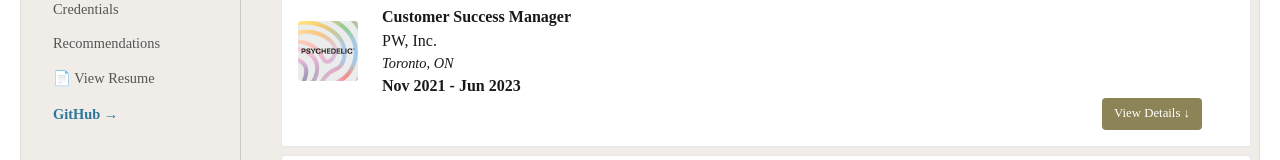
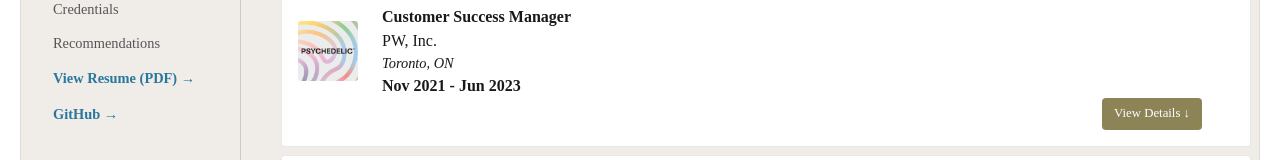
Before and after one commit to eric-laudrum/eric-laudrum.github.io, a Next.js app: page /resume in a window 1280 px wide. Shown: the part 412-572 px from the top of the page. Built offline with nearby package versions, Linux system fonts and the light colour scheme.

Commit message:
update: view resume link to match github links

```diff
--- a/src/components/Sidebar.tsx
+++ b/src/components/Sidebar.tsx
@@ -39,9 +39,10 @@ export default function Sidebar({ title, sections, prefix, repo, repoText, resum
               target="_blank"
               rel="noopener noreferrer"
               className="github-link"
+              style={{ fontWeight: "bold", color: "#2a769c" }}
 
             >
-              📄 View Resume
+              {"View Resume (PDF)"} →
             </a>
           </div>
         )}
```
